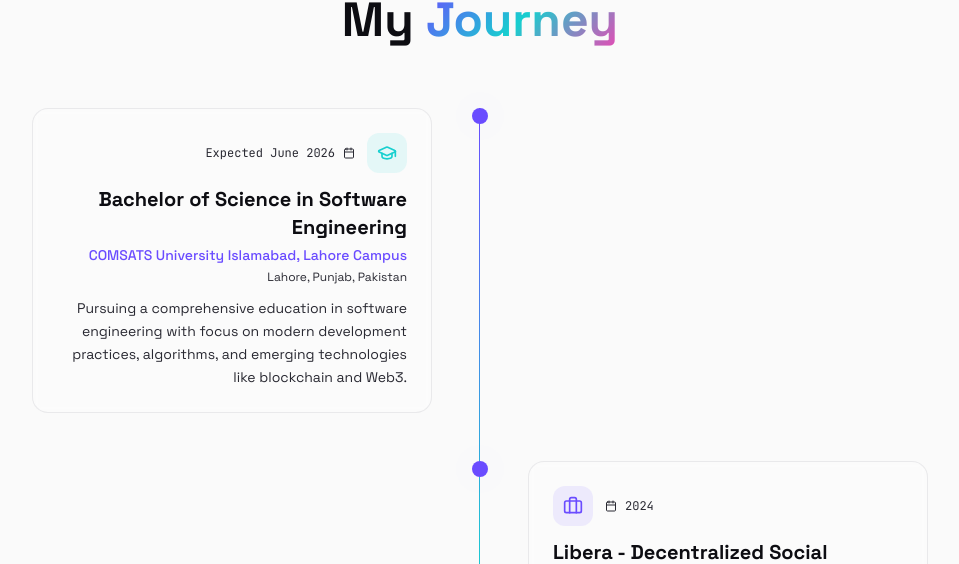
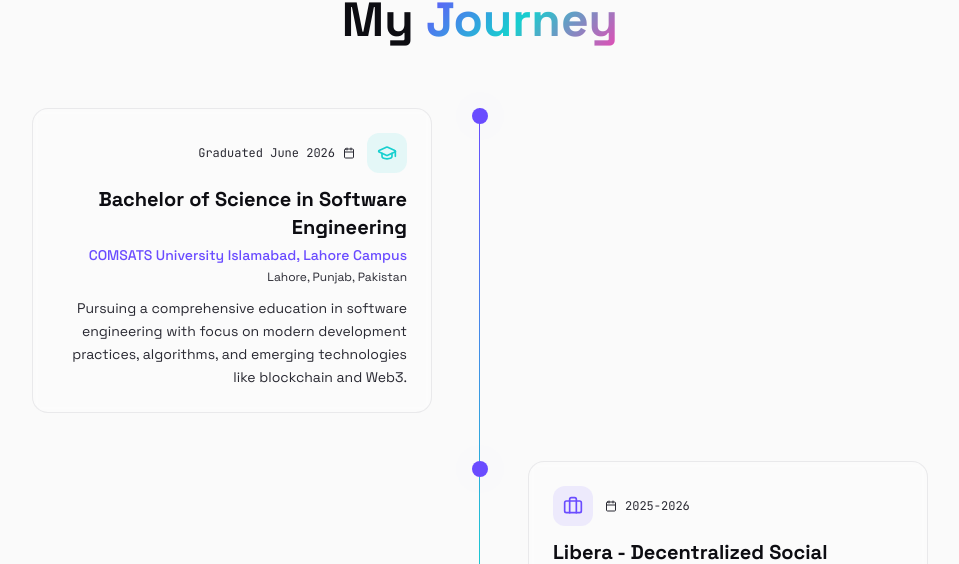
Before and after one commit to TahirMustafa-NO-ONE/tahir-portfolio, a Next.js app: page / in a window 1280 px wide. Shown: the part 6886-7450 px from the top of the page, without its empty margins (160-1119 px from the left). Built offline with nearby package versions, Linux system fonts and the light colour scheme.

Commit message:
adjusted some text

```diff
--- a/components/sections/ExperienceSection.tsx
+++ b/components/sections/ExperienceSection.tsx
@@ -10,7 +10,7 @@ const timeline = [
     title: "Bachelor of Science in Software Engineering",
     organization: "COMSATS University Islamabad, Lahore Campus",
     location: "Lahore, Punjab, Pakistan",
-    date: "Expected June 2026",
+    date: "Graduated June 2026",
     description:
       "Pursuing a comprehensive education in software engineering with focus on modern development practices, algorithms, and emerging technologies like blockchain and Web3.",
     icon: GraduationCap,
@@ -20,7 +20,7 @@ const timeline = [
     title: "Libera - Decentralized Social Network",
     organization: "Team Project",
     location: "Remote",
-    date: "2024",
+    date: "2025-2026",
     description:
       "Led development of blockchain-powered social platform using Hardhat, Solidity, and Next.js. Implemented privacy-preserving features and gasless transactions.",
     icon: Briefcase,
```
